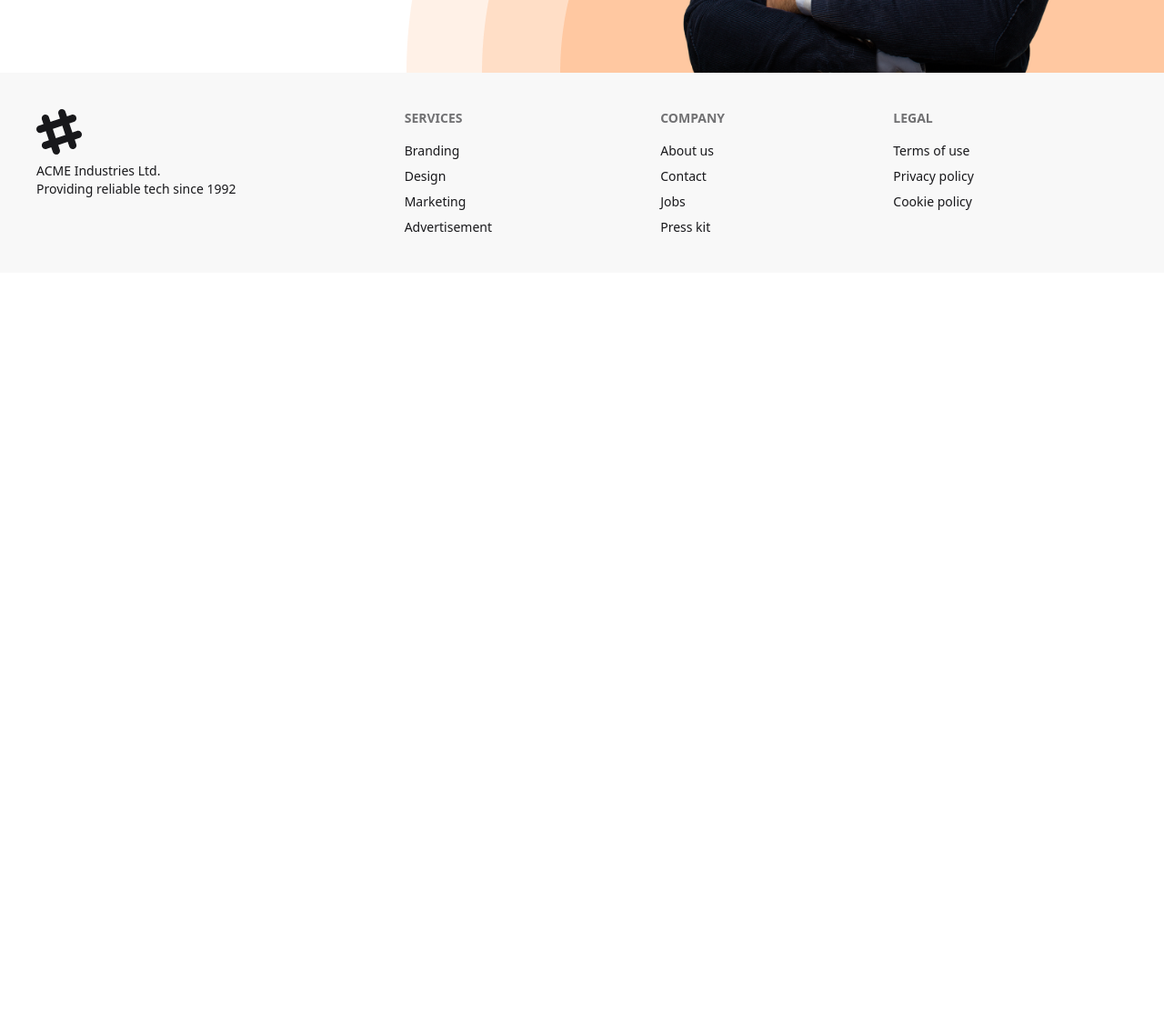
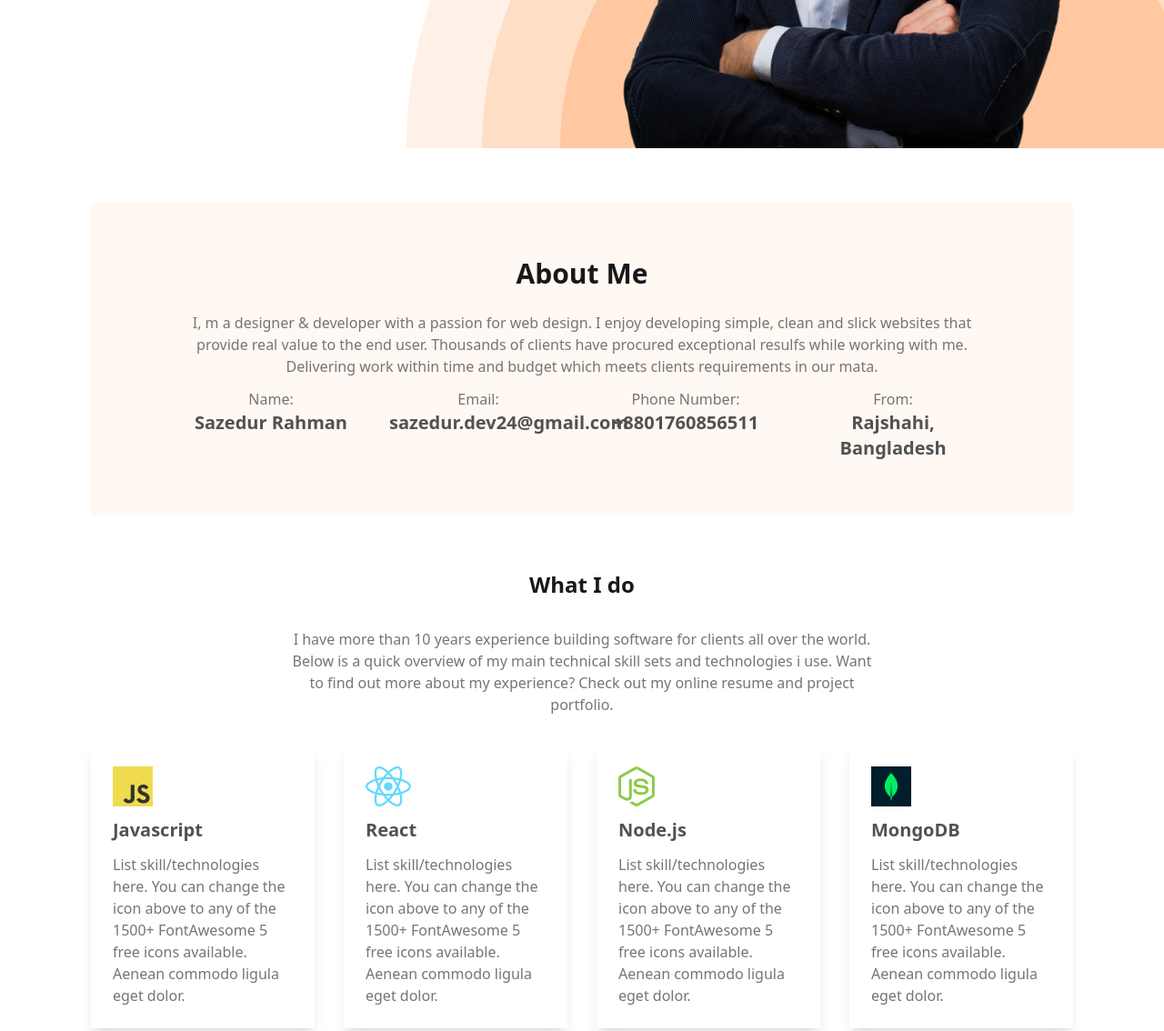
Before and after one commit to Sazedur11/new-portfolio, a plain HTML site: page index.html in a window 1280 px wide. Shown: the part 543-1677 px from the top of the page at 91% size. Before the commit the page ends 843 px from the top, so only its background shows below. Drawn offline with nearby package versions, Linux system fonts and the light colour scheme.

Commit message:
main section

```diff
--- a/index.html
+++ b/index.html
@@ -36,22 +36,71 @@
       </div>
     </div>
     <!-- hero section -->
-    <div class="flex lg:flex-row-reverse justify-between mr-[100px] ml-[100px]">
-      <div>
+    <div class="flex flex-col md:flex-row-reverse justify-between mx-8 md:mx-25">
+      <div class="md:w-1/2">
         <img src="/images/hardy.png" alt="">
       </div>
-      <div class="mt-[120px]">
-        <h3 class="text-3xl font-bold">Hi I'm</h3>
-        <h1 class="text-[48px] font-bold">Sazedur Rahman</h1>
-        <p class="mt-3 text-[#757575]">I am a professional front-end web developer who creates user-friendly and <br> responsive websites.
-          I always strive to use the latest technologies to deliver modern <br> and efficient designs.
-          I'm continuously learning new tools and techniques to improve my skills further.</p>
+      <div class="lg:mt-30 mt-8 md:w-1/2">
+        <h3 class="text-2xl font-bold">Hi I'm</h3>
+        <h1 class="lg:text-[48px] text-2xl font-bold">Sazedur Rahman</h1>
+        <p class="mt-3 text-[#757575]">I am a professional front-end web developer who creates user-friendly and responsive websites. I always strive to use the latest technologies to deliver modern  and efficient designs. I'm continuously learning new tools and techniques to improve my skills further.</p>
         <button class="bg-[#FD6E0A] text-white py-2 px-5 mt-3 rounded-sm"><a href="">Contact Me</a></button>
       </div>
     </div>
   </header>
-  <main>
-
+  <main class="lg:my-15">
+    <!-- about section start -->
+    <div class="flex flex-col justify-center items-center bg-[#FFF8F3] py-15 lg:px-25 px-5 lg:mx-25 md:mx-5">
+      <h1 class="lg:text-3xl text-xl font-bold mb-6">About Me</h1>
+      <p class="mb-3 text-center text-[#757575]">I, m a designer & developer with a passion for web design. I enjoy developing simple, clean and slick websites that provide real value to the end user. Thousands of clients have procured exceptional resulfs while working with me. Delivering work within time and budget which meets clients requirements in our mata.</p>
+      <div class="grid lg:grid-cols-4 md:grid-cols-2 gap-8 text-center">
+        <div>
+          <p class="text-center text-[#757575]">Name:</p>
+          <h2 class="text-center text-xl font-semibold text-neutral-600">Sazedur Rahman</h2>
+        </div>
+        <div>
+          <p class="text-center text-[#757575]">Email:</p>
+          <h2 class="text-center text-xl font-semibold text-neutral-600"><a href="mailto:sazedur.dev24@gmail.com">sazedur.dev24@gmail.com</a></h2>
+        </div>
+        <div>
+          <p class="text-center text-[#757575]">Phone Number:</p>
+          <h2 class="text-center text-xl font-semibold text-neutral-600"><a href="tel:+8801760856511">+8801760856511</a></h2>
+        </div>
+        <div>
+          <p class="text-center text-[#757575]">From:</p>
+          <h2 class="text-center text-xl font-semibold text-neutral-600">Rajshahi, Bangladesh</h2>
+        </div>
+      </div>
+    </div>
+    <!-- exprience section start -->
+     <div class="mt-15 mx-8 md:mx-25">
+      <h2 class="text-2xl font-semibold text-center">What I do</h2>
+      <div class="flex justify-center">
+        <p class="lg:w-[60%] text-center my-8 text-[#757575]">I have more than 10 years experience building software for clients all over the world. Below is a quick overview of my main technical skill sets and technologies i use. Want to find out more about my experience? Check out my online resume and project portfolio.</p>
+      </div>
+      <div class="grid lg:grid-cols-4 md:grid-cols-2 gap-8">
+        <div class="shadow-lg p-6">
+          <img src="images/icons/js.png" alt="" srcset="">
+          <h3 class="text-xl font-semibold text-neutral-600 py-3">Javascript</h3>
+          <p class="text-[#757575]">List skill/technologies here. You can change the icon above to any of the 1500+ FontAwesome 5 free icons available. Aenean commodo ligula eget dolor.</p>
+        </div>
+        <div class="shadow-lg p-6">
+          <img src="images/icons/react.png" alt="" srcset="">
+          <h3 class="text-xl font-semibold text-neutral-600 py-3">React</h3>
+          <p class="text-[#757575]">List skill/technologies here. You can change the icon above to any of the 1500+ FontAwesome 5 free icons available. Aenean commodo ligula eget dolor.</p>
+        </div>
+        <div class="shadow-lg p-6">
+          <img src="images/icons/nodejs.png" alt="" srcset="">
+          <h3 class="text-xl font-semibold text-neutral-600 py-3">Node.js</h3>
+          <p class="text-[#757575]">List skill/technologies here. You can change the icon above to any of the 1500+ FontAwesome 5 free icons available. Aenean commodo ligula eget dolor.</p>
+        </div>
+        <div class="shadow-lg p-6">
+          <img src="images/icons/mongo.png" alt="" srcset="">
+          <h3 class="text-xl font-semibold text-neutral-600 py-3">MongoDB</h3>
+          <p class="text-[#757575]">List skill/technologies here. You can change the icon above to any of the 1500+ FontAwesome 5 free icons available. Aenean commodo ligula eget dolor.</p>
+        </div>
+      </div>
+     </div>
   </main>
   <footer>
     <footer class="footer sm:footer-horizontal bg-base-200 text-base-content p-10">
```
